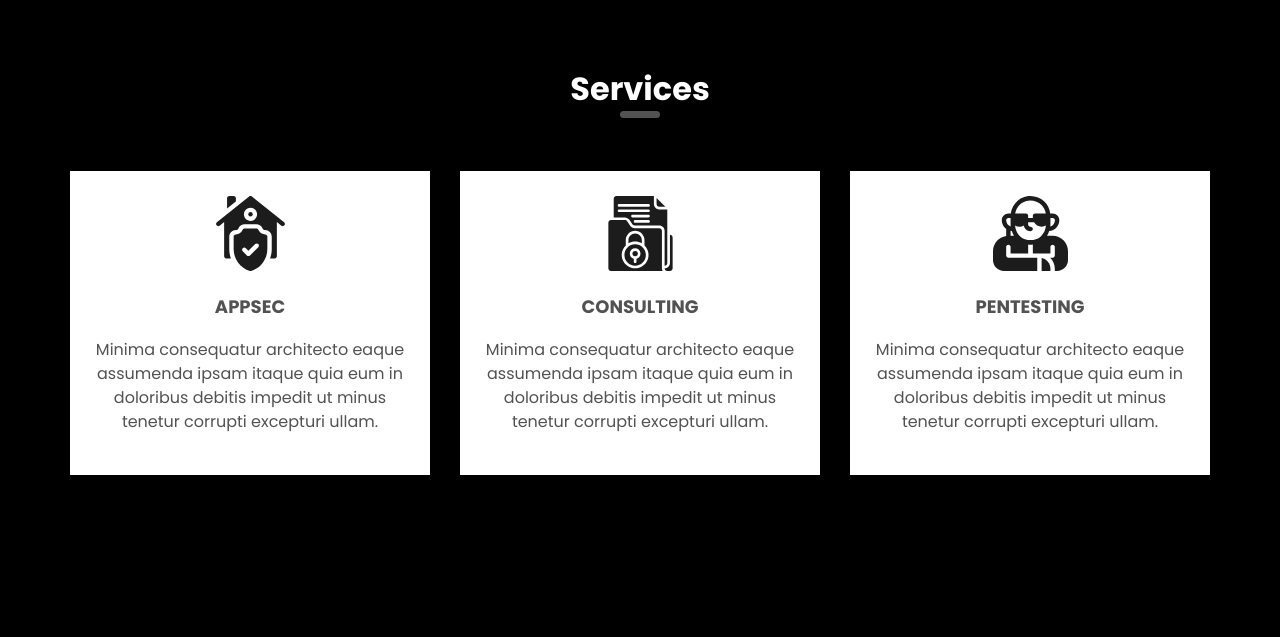
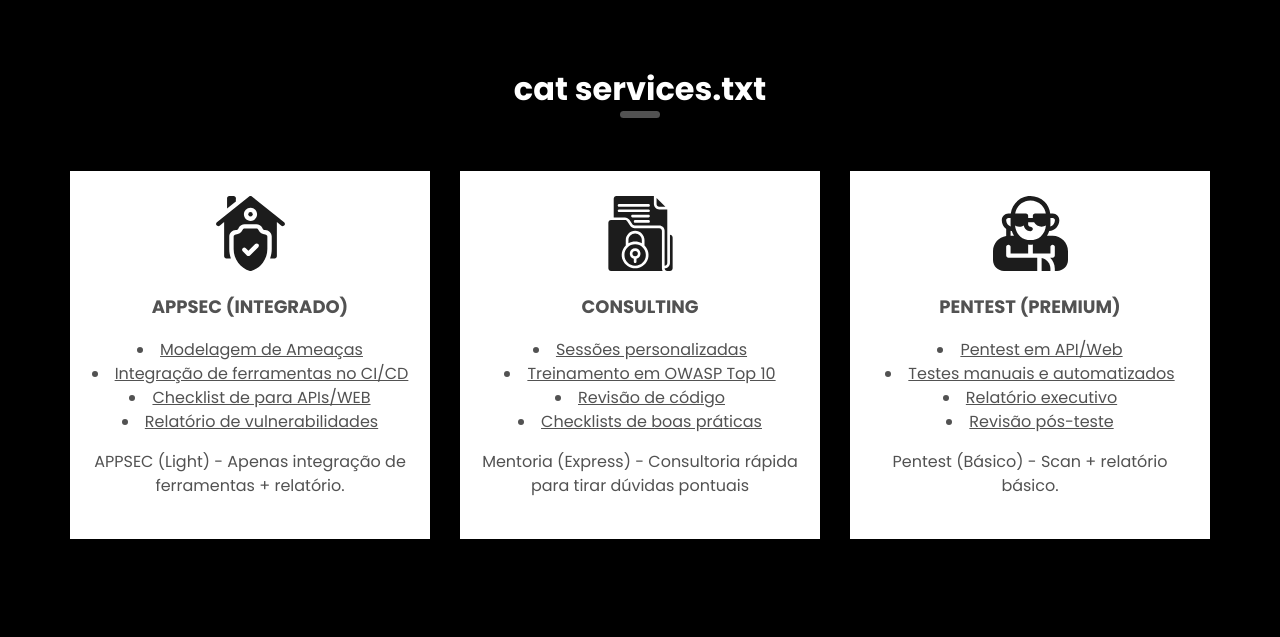
Before and after one commit to allecosta/SafeFy, a plain HTML site: page service.html in a window 1280 px wide. Shown: the part 161-798 px from the top of the page. Drawn offline with Linux system fonts and the light colour scheme; a script that the page names is missing.

Commit message:
feat: release v0.4
Signed-off-by: allecosta <alle_costa10@outlook.com>

```diff
--- a/service.html
+++ b/service.html
@@ -97,7 +97,7 @@
   <section class="service_section layout_padding ">
     <div class="container">
       <div class="heading_container heading_center">
-        <h2> Services </h2>
+        <h2> cat services.txt </h2>
       </div>
       <div class="row">
         <div class="col-md-4">
@@ -119,10 +119,16 @@
               </svg>
             </div>
             <div class="detail-box">
-              <h6> Appsec </h6>
+              <h6> Appsec (Integrado) </h6>
               <p>
-                Minima consequatur architecto eaque assumenda ipsam itaque quia eum in doloribus debitis impedit ut minus tenetur corrupti excepturi ullam.
+                <u>
+                  <li>Modelagem de Ameaças</li>
+                  <li>Integração de ferramentas no CI/CD</li>
+                  <li>Checklist de para APIs/WEB
+                  <li>Relatório de vulnerabilidades</li>
+                </u>
               </p>
+              <p>APPSEC (Light) - Apenas integração de ferramentas + relatório.</p>
             </div>
           </div>
         </div>
@@ -196,8 +202,14 @@
             <div class="detail-box">
               <h6> Consulting </h6>
               <p>
-                Minima consequatur architecto eaque assumenda ipsam itaque quia eum in doloribus debitis impedit ut minus tenetur corrupti excepturi ullam.
+                <u>
+                  <li>Sessões personalizadas</li>
+                  <li>Treinamento em OWASP Top 10</li>
+                  <li>Revisão de código
+                  <li>Checklists de boas práticas</li>
+                </u>
               </p>
+              <p>Mentoria (Express) - Consultoria rápida para tirar dúvidas pontuais</p>
             </div>
           </div>
         </div>
@@ -263,10 +275,16 @@
               </svg>
             </div>
             <div class="detail-box">
-              <h6> Pentesting </h6>
+              <h6> Pentest (Premium) </h6>
               <p>
-                Minima consequatur architecto eaque assumenda ipsam itaque quia eum in doloribus debitis impedit ut minus tenetur corrupti excepturi ullam.
+                <u>
+                  <li>Pentest em API/Web</li>
+                  <li>Testes manuais e automatizados</li>
+                  <li>Relatório executivo</li>
+                  <li>Revisão pós-teste</li>
+                </u>
               </p>
+              <p>Pentest (Básico) - Scan + relatório básico.</p>
             </div>
           </div>
         </div>
```
Also changed, not shown: index.html (+14 -7 lines), whoami.html (+13 -6 lines).
